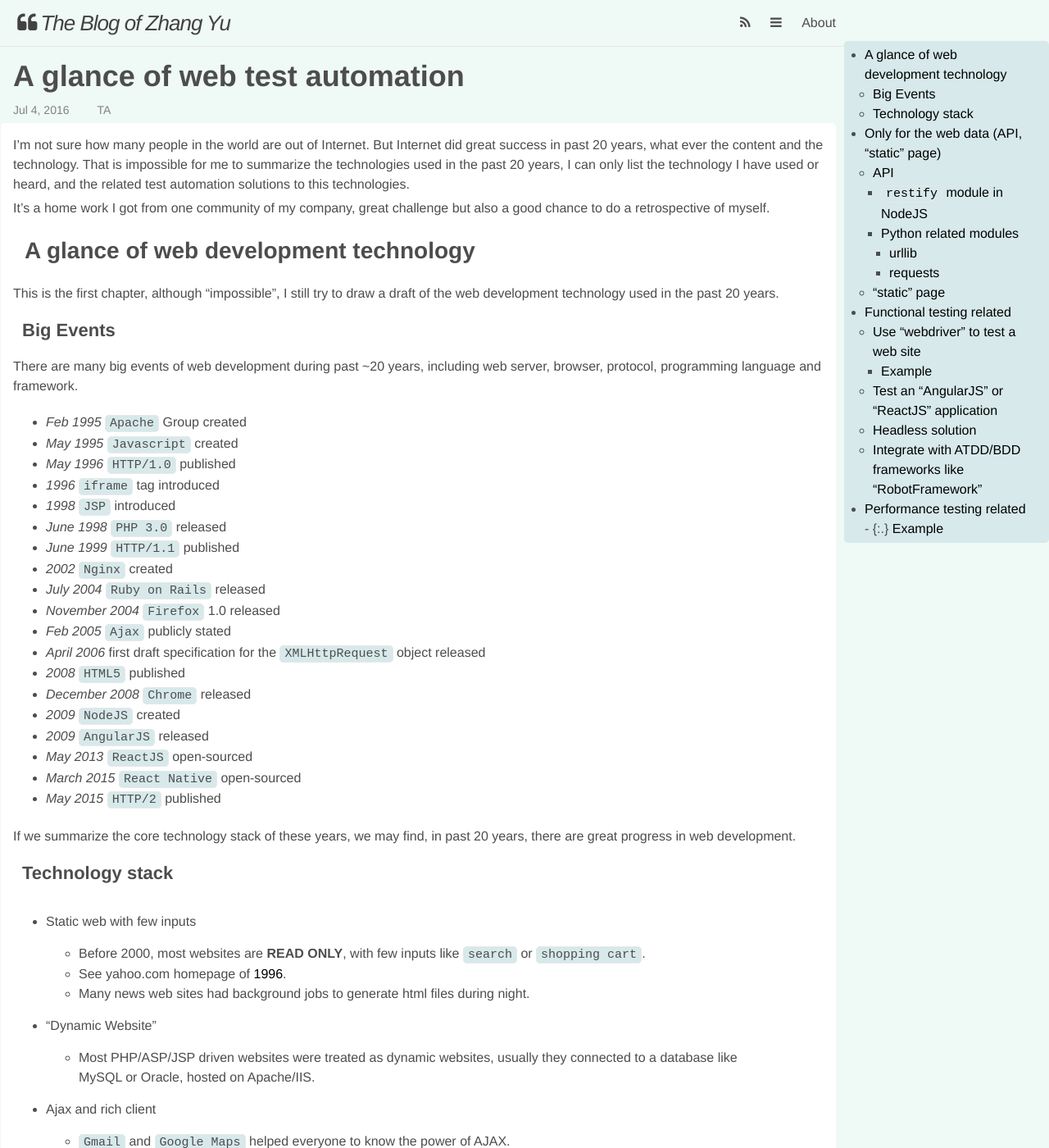
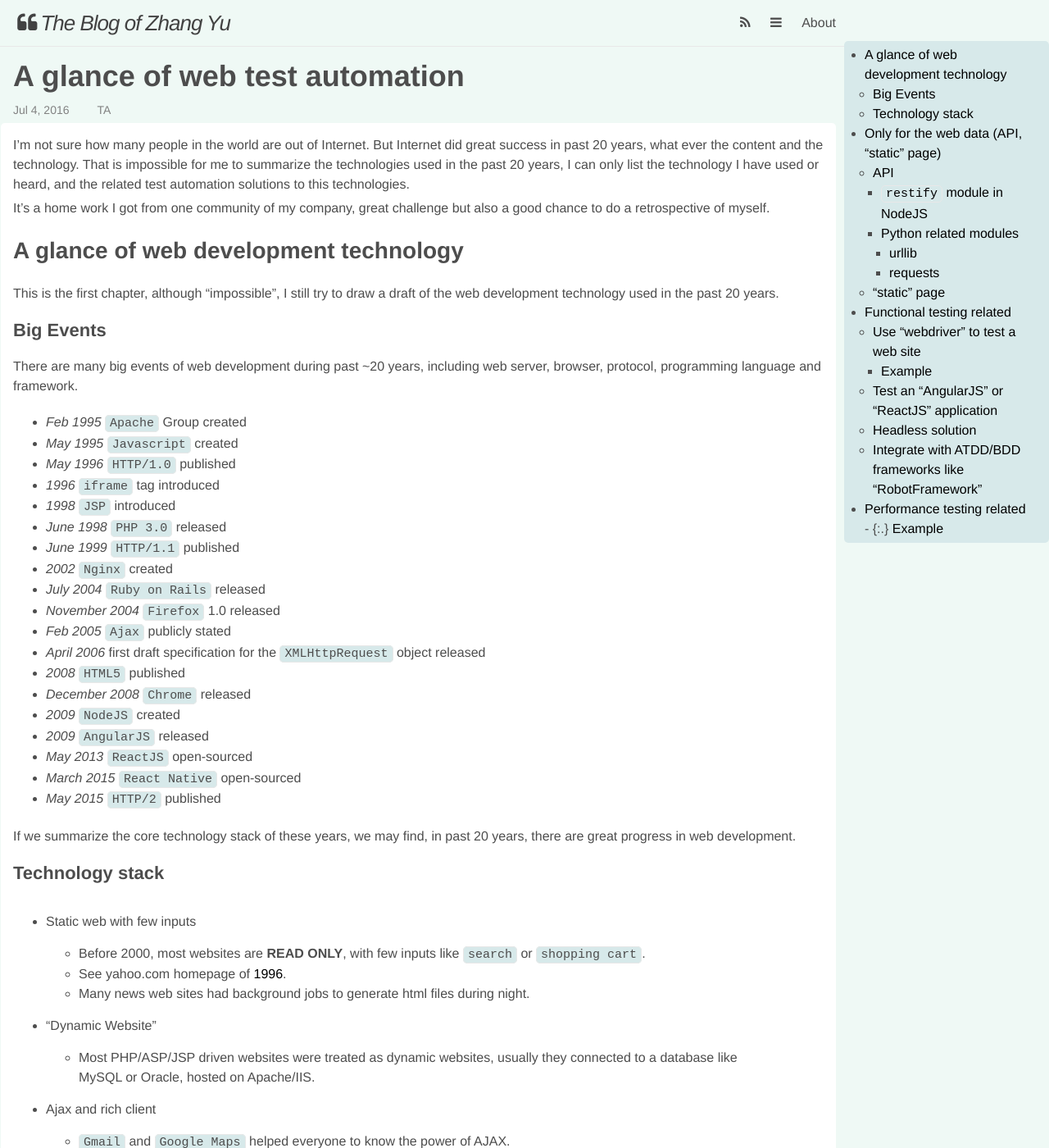
Before and after one commit to feiyuw/feiyuw.github.io, a Jekyll site: the page built from _posts/2016-07-04-a-glance-of-web-ta.md, in a window 1280 px wide and 1400 px high. Shown: the whole window at 82% size. Built offline with Jekyll 4.4.1, drawn with Linux system fonts in a browser that asks for light colours; nearby versions of some CDN libraries; comment, search, counter and statistics services are not loaded.

Commit message:
update style

```diff
--- a/_sass/_layout.scss
+++ b/_sass/_layout.scss
@@ -258,7 +258,7 @@
     background-color: white;
 
     h1, h2, h3, h4, h5, h6 {
-        padding: 0.5em;
+        padding: 0.5em 0em;
     }
 
     h2 {
```
